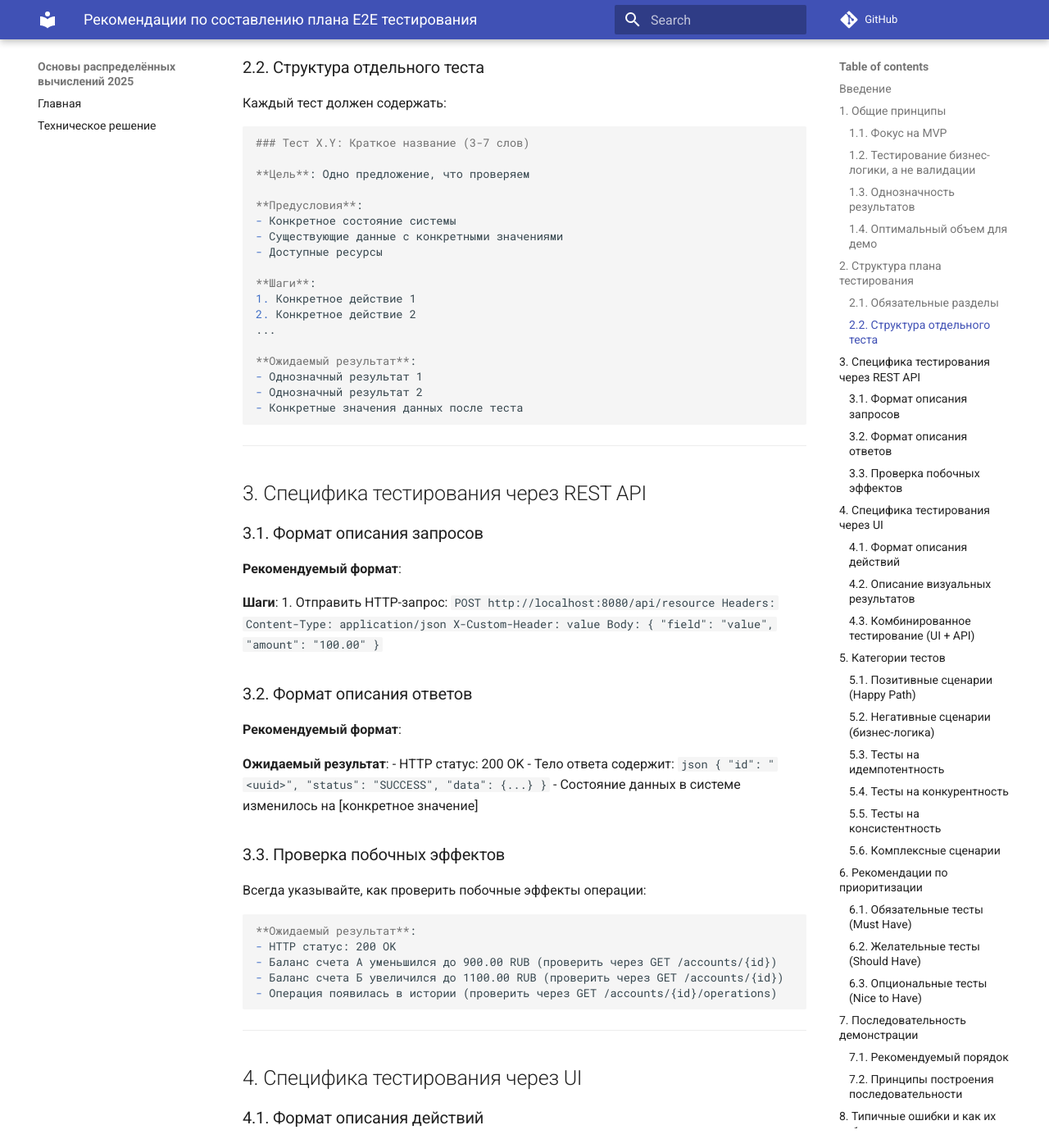
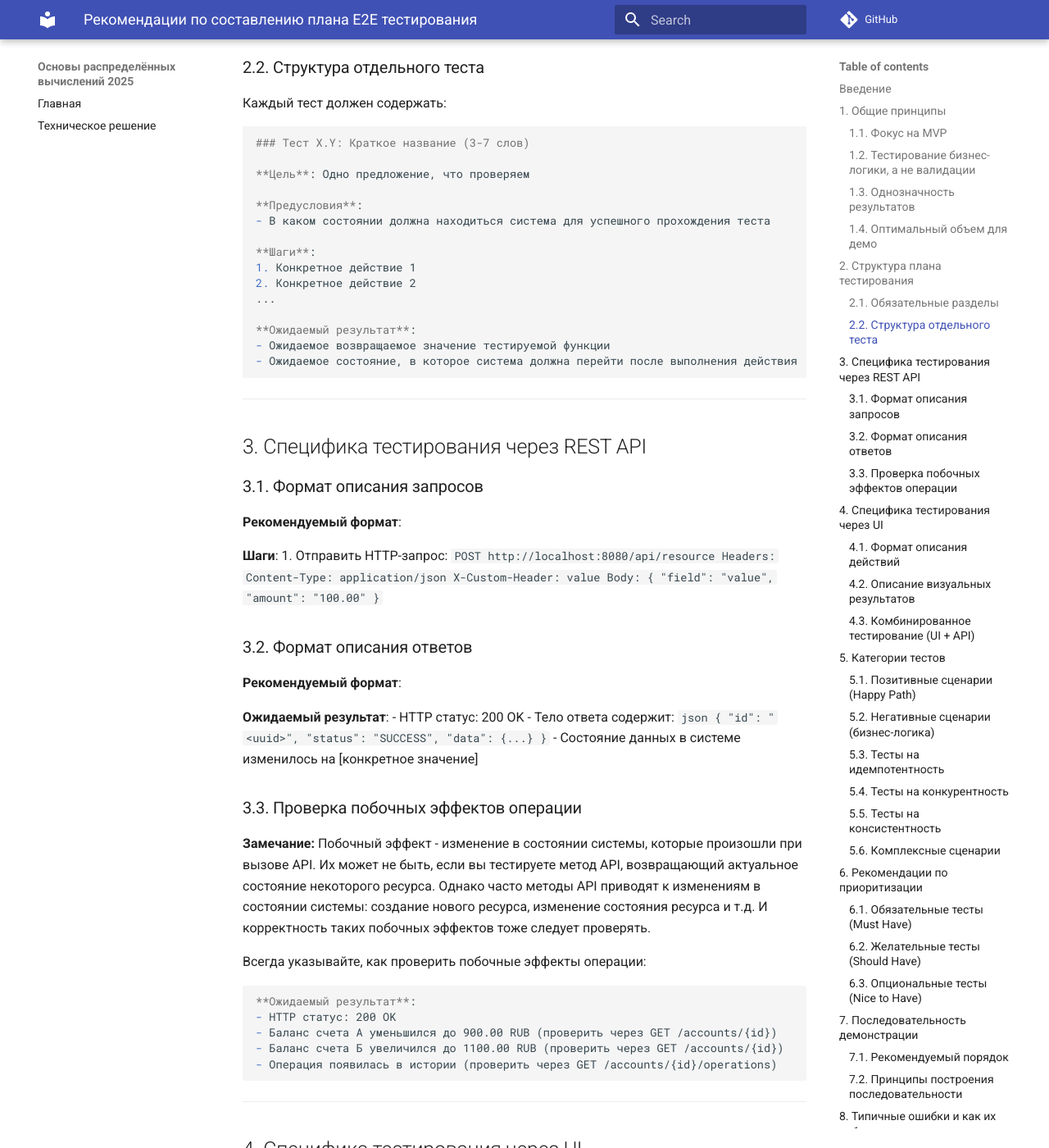
Before and after one commit to spbu-ds-practicum-2025/example-project, an MkDocs documentation site: the page built from docs/testplan-recommendations.md, in a window 1280 px wide and 1400 px high, scrolled down 3063 px. Shown: the whole window at 82% size. Built offline with MkDocs 1.6.1 and Material for MkDocs 9.7.7, drawn with Linux system fonts in a browser that asks for light colours; comment, search, counter and statistics services are not loaded; some of the changed text lies outside the part shown.

Commit message:
testplan recommendations fixed

````diff
--- a/docs/testplan-recommendations.md
+++ b/docs/testplan-recommendations.md
@@ -112,7 +112,7 @@
 ## Введение
 - Краткое описание системы
 - Охват MVP (что тестируется)
-- Предусловия для всех тестов
+- Предусловия для всех тестов (при их наличии)
 - Способ выполнения тестов (API/UI)
 
 ## [Раздел 1]: Основная функциональность
@@ -138,9 +138,7 @@
 **Цель**: Одно предложение, что проверяем
 
 **Предусловия**:
-- Конкретное состояние системы
-- Существующие данные с конкретными значениями
-- Доступные ресурсы
+- В каком состоянии должна находиться система для успешного прохождения теста
 
 **Шаги**:
 1. Конкретное действие 1
@@ -148,9 +146,8 @@
 ...
 
 **Ожидаемый результат**:
-- Однозначный результат 1
-- Однозначный результат 2
-- Конкретные значения данных после теста
+- Ожидаемое возвращаемое значение тестируемой функции
+- Ожидаемое состояние, в которое система должна перейти после выполнения действия
 ```
 
 ---
@@ -192,7 +189,12 @@
   ```
 - Состояние данных в системе изменилось на [конкретное значение]
 
-### 3.3. Проверка побочных эффектов
+### 3.3. Проверка побочных эффектов операции
+
+**Замечание:** Побочный эффект - изменение в состоянии системы, которые произошли при вызове API.
+Их может не быть, если вы тестируете метод API, возвращающий актуальное состояние некоторого ресурса.
+Однако часто методы API приводят к изменениям в состоянии системы: создание нового ресурса, изменение состояния ресурса и т.д.
+И корректность таких побочных эффектов тоже следует проверять.
 
 Всегда указывайте, как проверить побочные эффекты операции:
 
@@ -399,7 +401,6 @@
 
 - **От простого к сложному**: начинайте с простых операций, переходите к сложным
 - **От позитива к негативу**: сначала покажите, что работает, потом — как обрабатываются ошибки
-- **Логическая связность**: каждый следующий тест может использовать данные предыдущего
 - **Время на запас**: последние 2-3 теста — резерв на случай вопросов
 ---
 
````
Also changed, not shown: other parts of docs/testplan-recommendations.md (+2 -2 lines).
